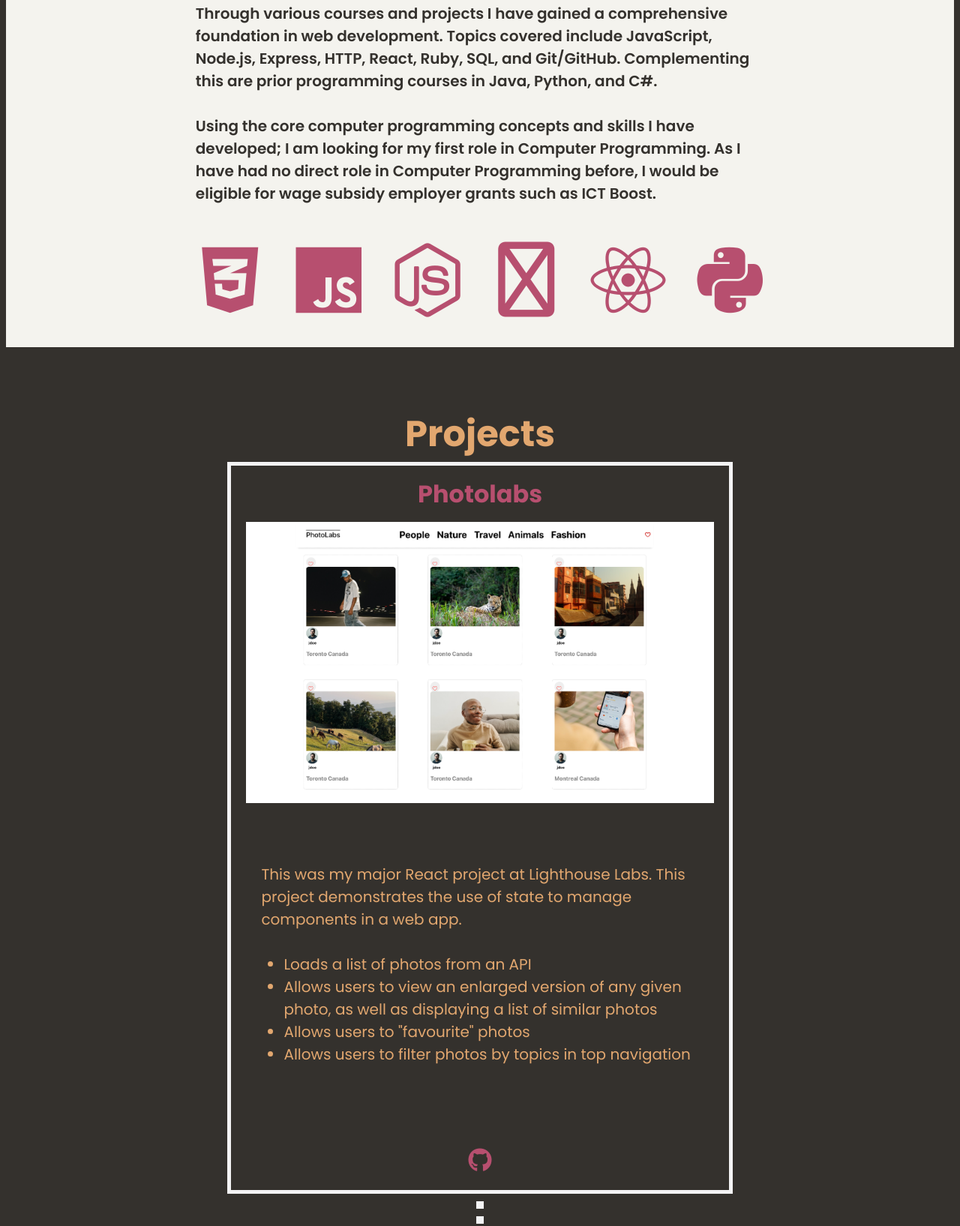
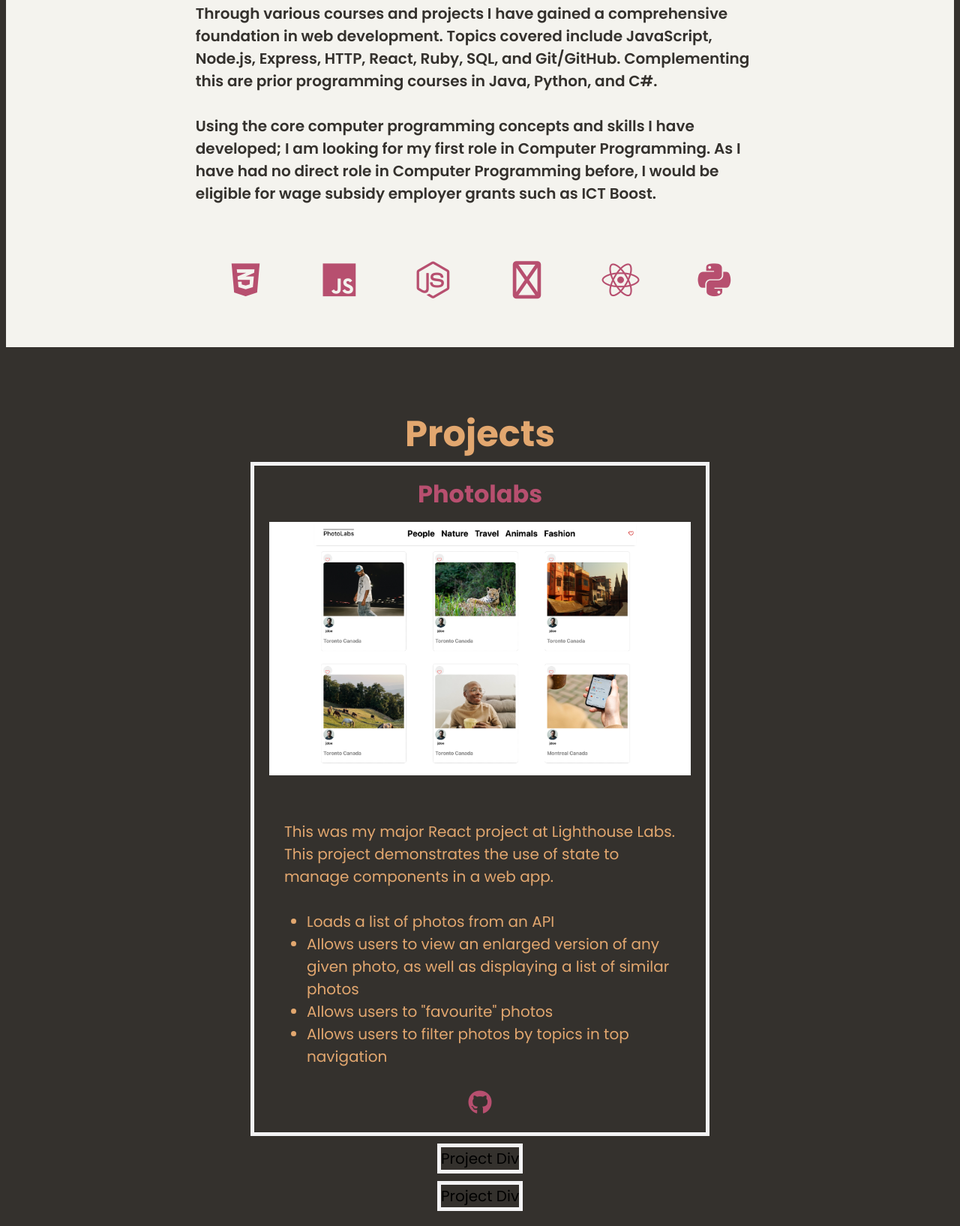
Before and after one commit to Jerscape/portfolio-3, a plain HTML site: page index.html in a window 1280 px wide. Shown: the part 493-2128 px from the top of the page at 75% size. Drawn offline with Linux system fonts and the light colour scheme.

Commit message:
adjusted paragraph padding to reduce the space

```diff
--- a/index.html
+++ b/index.html
@@ -87,6 +87,8 @@
         <div class="project-info">
           <p>This was my major React project at Lighthouse Labs. This project demonstrates the use of state
             to manage components in a web app.<br>
+          </p>
+
           <ul>
             <li>Loads a list of photos from an API</li>
             <li>Allows users to view an enlarged version of any given photo, as well as displaying a list of similar
@@ -94,14 +96,13 @@
             <li>Allows users to "favourite" photos</li>
             <li>Allows users to filter photos by topics in top navigation</li>
           </ul>
-          </p>
         </div>
         <div class="project-github"><a href="https://github.com/Jerscape/photolabs" target="blank"
             rel="noopener noreferrer"><i class="fa-brands fa-github"></i></a>
         </div>
       </div>
-      <div class="project"></div>
-      <div class="project"></div>
+      <div class="project">Project Div</div>
+      <div class="project">Project Div</div>
     </div>
   </section>
 
--- a/styles.css
+++ b/styles.css
@@ -318,14 +318,14 @@ nav ul li:hover {
   align-items: center;
   flex-direction: row;
   width: 60%;
-  min-height: 100px;
-  gap: 40px;
+  min-height: 50px;
+  gap: 25px;
   margin: 0 auto;
 
 }
 
 .stack-row i {
-  font-size: 100px; /* Ensures the icon is at least 100px in height */
+  font-size: 50px; /* Ensures the icon is at least 100px in height */
   color: var(--text-rasp); /* Sets the color of the icon to a variable */
   width: 100px; /* Optional: sets a specific width if needed */
   height: 100px; /* Optional: sets a specific height to match font-size */
@@ -370,7 +370,7 @@ nav ul li:hover {
   flex-direction: column;
   justify-content: center;
   align-items: center;
-  width: 55%
+  width: 50%
 
 }
 
@@ -446,7 +446,11 @@ nav ul li:hover {
 }
 
 .project-info {
-  padding: 30px;
+  padding-left: 30px;
+  padding-right: 30px;
+  padding-top: 10px;
+  padding-bottom: 10px;
+
 }
 
 
```
